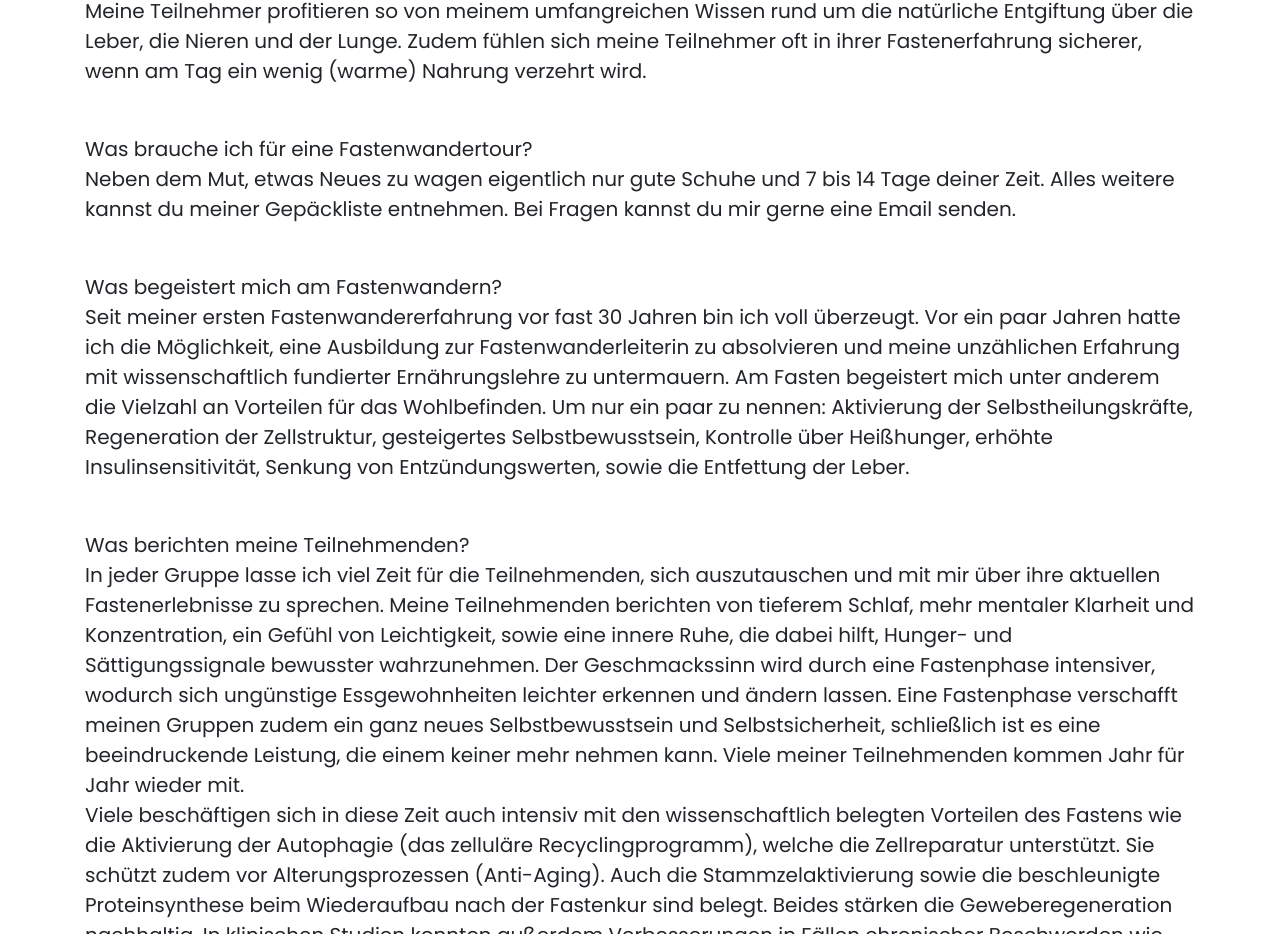
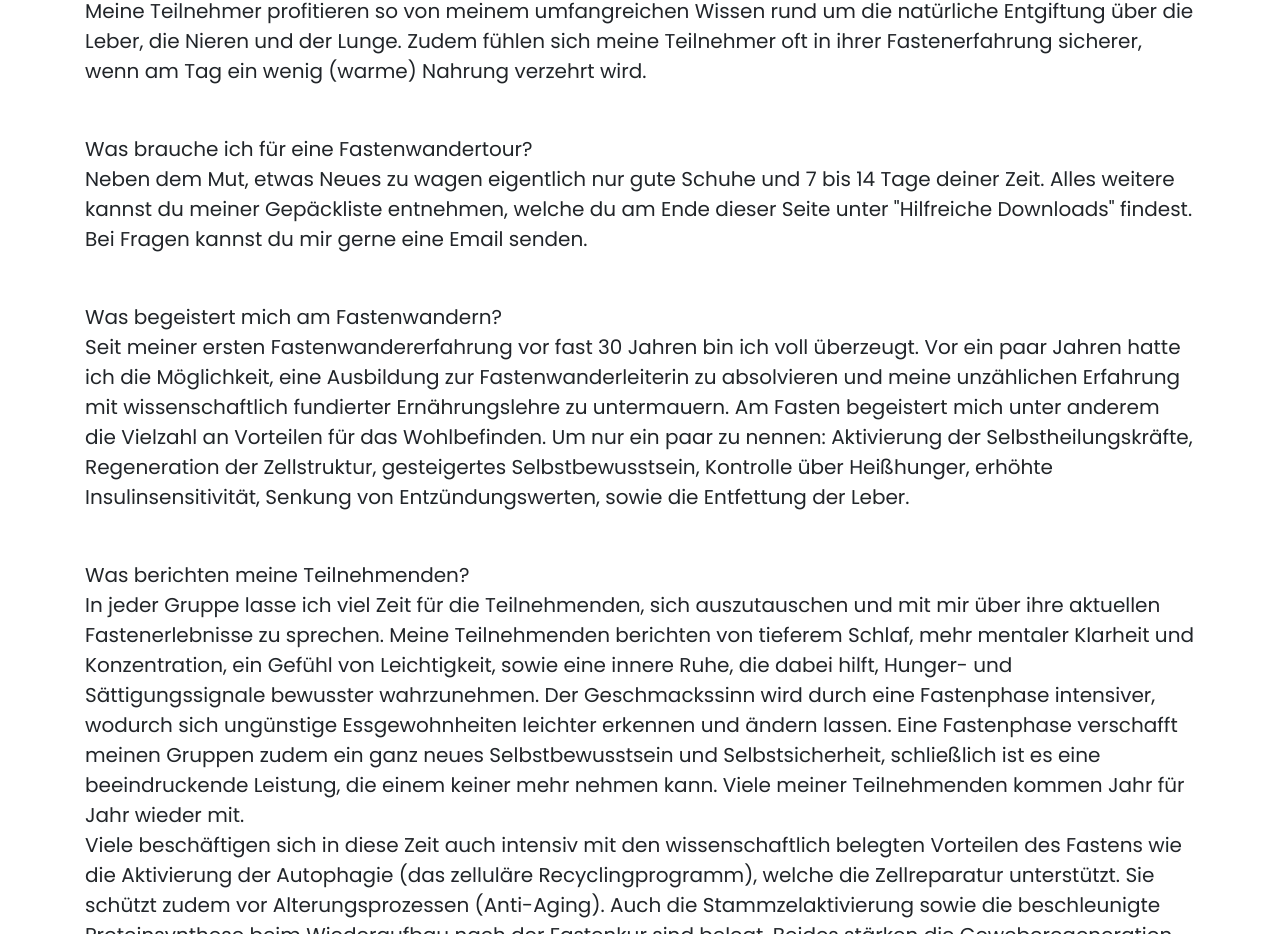
Before and after one commit to FWmC-Admin/FWmC-webspace, a plain HTML site: page fastenwandern.html in a window 1280 px wide. Shown: the part 1136-2070 px from the top of the page. Drawn offline with nearby package versions, Linux system fonts and the light colour scheme; a script that the page names is missing.

Commit message:
Reference to Downloads (Gepäckliste)

```diff
--- a/fastenwandern.html
+++ b/fastenwandern.html
@@ -115,7 +115,8 @@
         <p>
         Was brauche ich für eine Fastenwandertour?
         <br>
-        Neben dem Mut, etwas Neues zu wagen eigentlich nur gute Schuhe und 7 bis 14 Tage deiner Zeit. Alles weitere kannst du meiner Gepäckliste entnehmen.
+        Neben dem Mut, etwas Neues zu wagen eigentlich nur gute Schuhe und 7 bis 14 Tage deiner Zeit. Alles weitere kannst du meiner Gepäckliste entnehmen, welche du am Ende
+        dieser Seite unter "Hilfreiche Downloads" findest.
         Bei Fragen kannst du mir gerne eine Email senden.
         </p>
         <br>
```
